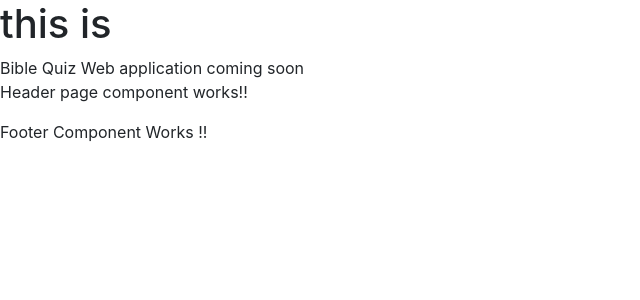
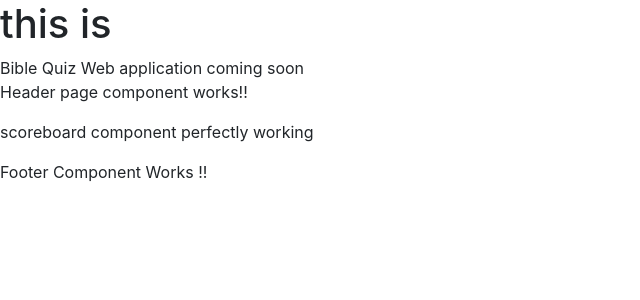
Before and after one commit to NgoziEmeh/Bible-quiz-web-app-frontend, an Angular app: page / in a window 1280 px wide. Shown: the top 300 px of the page, without its empty margins (0-640 px from the left). Built offline with nearby package versions, Linux system fonts and the light colour scheme.

Commit message:
scoreboard template

```diff
--- a/src/app/app.component.html
+++ b/src/app/app.component.html
@@ -6,4 +6,5 @@
 Web application coming soon
 
 <app-header></app-header>
+<app-scoreboard></app-scoreboard>
 <app-footer></app-footer>
--- a/src/app/app.module.ts
+++ b/src/app/app.module.ts
@@ -5,13 +5,15 @@ import { NgModule } from '@angular/core';
 import { AppRoutingModule } from './app-routing.module';
 import { AppComponent } from './app.component';
 import { HeaderComponent } from './header/header.component';
-import { FooterComponent } from './footer/footer.component'
+import { FooterComponent } from './footer/footer.component';
+import { ScoreboardComponent } from './scoreboard/scoreboard.component';
 
 @NgModule({
   declarations: [
     AppComponent,
     HeaderComponent,
-    FooterComponent
+    FooterComponent,
+    ScoreboardComponent
   ],
   imports: [
     BrowserModule,
--- a/src/app/scoreboard/scoreboard.component.html
+++ b/src/app/scoreboard/scoreboard.component.html
@@ -0,0 +1 @@
+<p>scoreboard component perfectly working</p>
```
Also changed, not shown: src/app/scoreboard/scoreboard.component.ts (+10 -0 lines).
